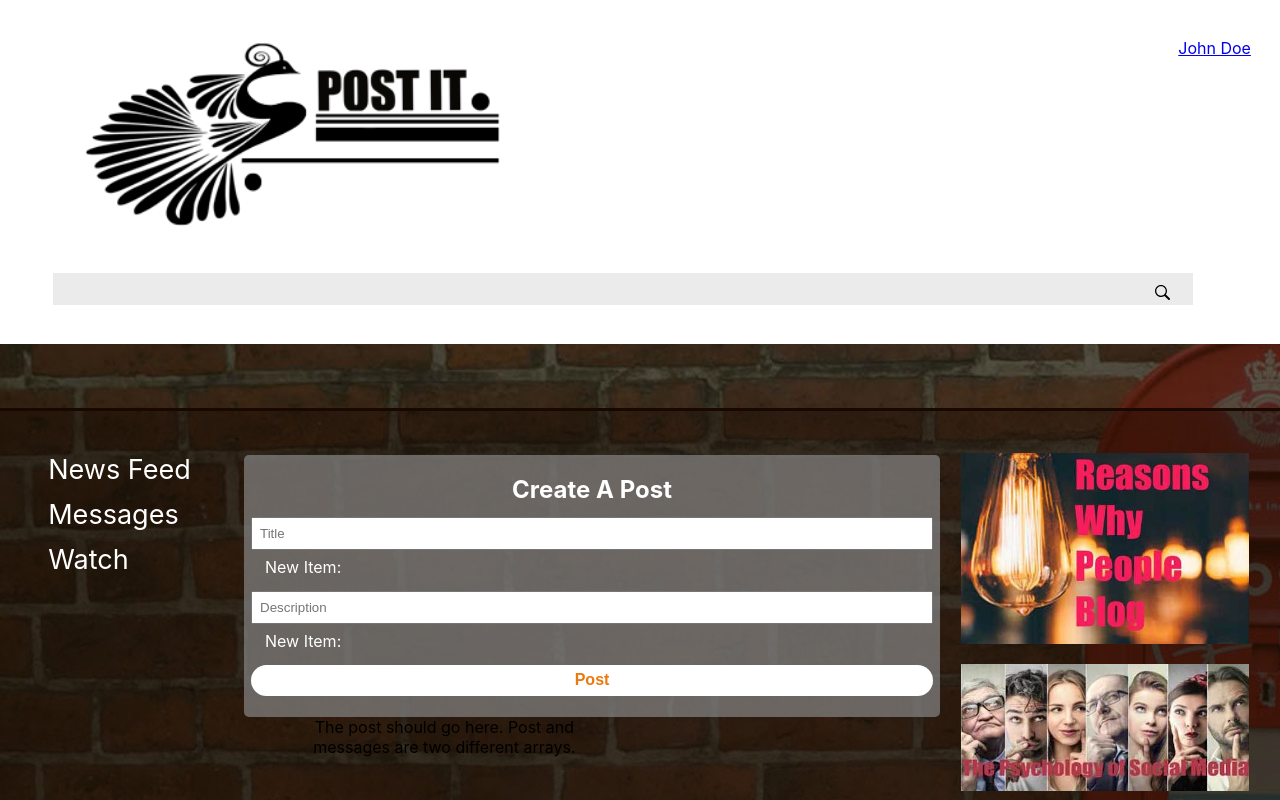
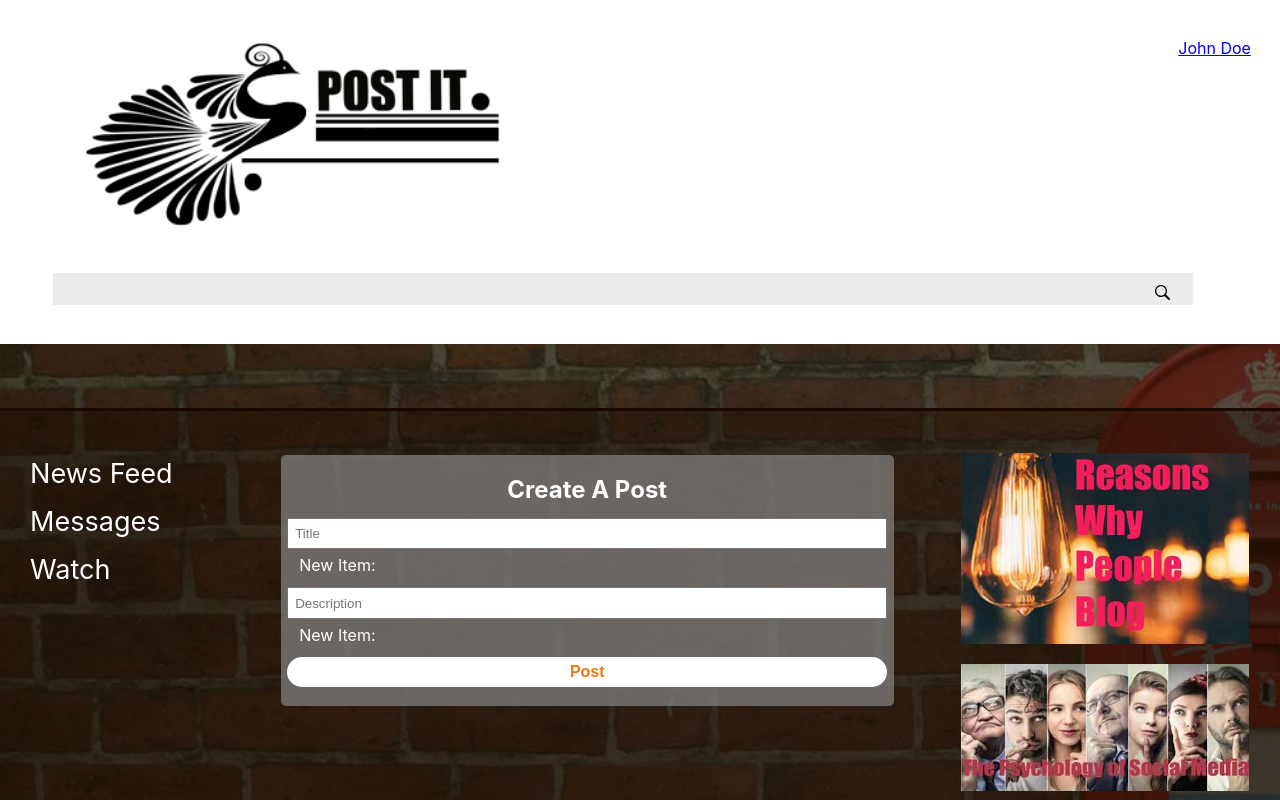
Before and after one commit to jenPlaza/postit, a React (Create React App) app: page / in a window 1280 px wide. Shown: the top 800 px of the page. Built offline with nearby package versions, Linux system fonts and the light colour scheme.

Commit message:
added user post to newsfeed page and pulled 10 results from randomUser.me messages page

```diff
--- a/src/App.js
+++ b/src/App.js
@@ -32,7 +32,7 @@ class App extends React.Component {
 					<Col xs={12} lg={2.5}>
 						<SideBarLeft />
 					</Col>
-					<Col xs={6.4} lg={6}>
+					<Col xs={12} lg={6}>
 						<Routes />
 					</Col>
 					<Col xs={12} lg={3.5}>
--- a/src/components/Routes.js
+++ b/src/components/Routes.js
@@ -30,7 +30,8 @@ export default Routes
 
 const styles ={
 	container:{
-		paddingRight:'3%',
 		marginTop:'3%',
+		marginLeft:'1%',
+		marginRight:'0.5%',
 	},
 }
--- a/src/components/listitems/ListItems.js
+++ b/src/components/listitems/ListItems.js
@@ -7,45 +7,23 @@ class ListItem extends React.Component {
 	state ={
 		postListing: []
 	}
-
 	removeItem = key => {
 		let postL = this.state.postListing
 			this.state.postListing.splice(key,1)
 		this.setState({postListing: this.state.postListing})
 		localStorage.setItem('postListing', JSON.stringify(postL))
 	}
-	componentDidMount(){
-	this.fetchData();
-}
-	fetchData(){
-	fetch('https://randomuser.me/api/0.8/?results=1&nat=us')
-		.then(results =>{
-		return results.json();
-	}).then(data =>{
-		let pList = data.results.map((use)=>{
-			return(
-				  <li key={this.props.id} style={styles.list}>
+	 render() {
+  return (
+		<li key={this.props.id} style={styles.list}>
 				<span>
 					<MdDelete style={styles.mdDelete} size={30} onClick={this.props.dlt}/>
 					<FaEdit style={styles.faEdit} size={30}/>
-				</span>
-				<span key={use.results}>
-				<p><b>Username:</b> {use.user.username}<br /><b>Email:</b> {use.user.email}<br/><b>Date:</b> {use.user.registered} - <b>Time:</b>{use.user.dob}</p>
-
 				</span>
 				<span style={styles.items}><b>{this.props.val.postTitle}</b></span><br />
 				<span style={styles.items}>{this.props.val.postDescription}</span>
 
 				</li>
-			)
-		})
-		this.setState({post:pList});
-		//console.log("state", this.state.post);
-	})
-}
-	 render() {
-  return (
-		<div>{this.state.post}</div>
   	);
   }
 }
@@ -54,7 +32,7 @@ export default ListItem
 
 const styles ={
 	list:{
-		width:'100%',
+		width:'90%',
 		height:'auto',
 		padding:'4%',
 		listStyleType:'none',
--- a/src/components/myForm/MyForm.js
+++ b/src/components/myForm/MyForm.js
@@ -1,24 +1,41 @@
 // JavaScript Document
 import React from 'react';
+import ListItem from '../listitems/ListItems';
 import Button from '../buttons/Button'
 
-const MyForm = props =>{
+//Smart Component
+class MyForm extends React.Component {
+	state ={
+		postListing: [],
+	}
+
+	handleSubmit = e => {
+	e.preventDefault();
+	 this.setState({
+	postListing:[...this.state.postListing, {postTitle:this.state.titleInput, postDescription:this.state.descriptionInput}]
+});
+e.target.reset()
+  }
+
+  render() {
+	  let list = this.state.postListing.map((element,i) => {
+		  return <ListItem key={i} val={element} dlt={()=>this.removeItem(i)}/>
+	  })
     return (
-		<div style={styles.container}>
-      	<form style={styles.myform} onSubmit={props.handleSubmit}>
+		<div>
+      	<form style={styles.myform} onSubmit={this.props.handleSubmit}>
 
 		<h2> Create A Post</h2>
-		<input type='text' style={styles.input} name='postTitle' value={props.postTitle} onChange={props.titleBind} placeholder="Title" required/>
-		<p style={styles.p}>New Item:{props.titleInput}</p>
-		<input type='text' style={styles.input} name='postDescription' value={props.postDescription} onChange={props.descriptionBind} placeholder="Description" required/>
-		<p style={styles.p}>New Item: {props.descriptionInput}</p>
+		<input type='text' style={styles.input} name='postTitle' value={this.props.postTitle} onChange={this.props.titleBind} placeholder="Title" required/>
+		<p style={styles.p}>New Item:{this.props.titleInput}</p>
+		<input type='text' style={styles.input} name='postDescription' value={this.props.postDescription} onChange={this.props.descriptionBind} placeholder="Description" required/>
+		<p style={styles.p}>New Item: {this.props.descriptionInput}</p>
 		<Button type='submit' btnText='Post'/>
       </form>
 		</div>
-    );
+		);
+	}
 }
-
-
 
 export default MyForm;
 
@@ -29,8 +46,7 @@ const styles ={
 		display:'flex',
 		flexDirection:'column',
 		borderRadius:'5px',
-		width:'205%',
-		marginLeft:'-9%',
+		width:'100%',
 	},
 	input:{
 		padding:'1%',
--- a/src/components/sidebarleft/SideBarLeft.js
+++ b/src/components/sidebarleft/SideBarLeft.js
@@ -27,7 +27,9 @@ export default SideBarLeft;
 
 const styles ={
 	container:{
-		width:'75%',
+		width:'90%',
+		height:'100%',
+		marginLeft:'5%',
 	},
 	btn:{
 		display:'block',
--- a/src/pages/Messages.js
+++ b/src/pages/Messages.js
@@ -1,35 +1,48 @@
 import React from 'react';
-import ListItem from '../components/listitems/ListItems';
-import { Row, Col } from 'react-grid-system';
+import {FaEdit} from 'react-icons/fa'
+import {MdDelete} from 'react-icons/md'
 
 //Smart Component
 class Messages extends React.Component {
 	state ={
-		postListing: [],
+		messageListing: []
 	}
 
 	removeItem = key => {
-		let postL = this.state.postListing
-			this.state.postListing.splice(key,1)
-		this.setState({postListing: this.state.postListing})
-		localStorage.setItem('postListing', JSON.stringify(postL))
+		let messageL = this.state.messageListing
+			this.state.messageListing.splice(key,1)
+		this.setState({messageListing: this.state.messageListing})
+		localStorage.setItem('messageListing', JSON.stringify(messageL))
 	}
 	componentDidMount(){
-		if(localStorage.getItem('postListing')){
-		let postL = JSON.parse(localStorage.getItem('postListing'))
-		this.setState({postListing:postL})
-	}
+	this.fetchData();
 }
-	render() {
-			let list = this.state.postListing.map((element,i) => {
-		  return <ListItem key={i} val={element} dlt={()=>this.removeItem(i)}/>
-	  })
+	fetchData(){
+	fetch('https://randomuser.me/api/0.8/?results=10&nat=us')
+		.then(results =>{
+		return results.json();
+	}).then(data =>{
+		let mList = data.results.map((use)=>{
+			return(
+				  <li key={this.props.id} style={styles.list}>
+				<span>
+					<MdDelete style={styles.mdDelete} size={30} onClick={this.props.dlt}/>
+					<FaEdit style={styles.faEdit} size={30}/>
+				</span>
+				<span key={use.results}>
+				<p><b>Username:</b> {use.user.username}<br /><b>Email:</b> {use.user.email}<br/><b>Date:</b> {use.user.registered} - <b>Time:</b>{use.user.dob}<br /><br />{use.user.sha256}</p>
+
+				</span>
+				</li>
+			)
+		})
+		this.setState({message:mList});
+		//console.log("state", this.state.message);
+	})
+}
+	 render() {
   return (
-	    	<Row  style={styles.container}>
-	  			<Col sm={12} style={styles.col}>
-					{list}
-	  			</Col>
-	  		</Row>
+		<div>{this.state.message}</div>
   	);
   }
 }
@@ -37,8 +50,25 @@ class Messages extends React.Component {
 export default Messages
 
 const styles ={
-		container:{
-		marginLeft:'-7%',
-		marginRight:'-3%',
-		},
+	list:{
+		width:'100%',
+		height:'auto',
+		padding:'4%',
+		listStyleType:'none',
+		marginTop:'3%',
+		marginLeft:'1%',
+		marginBottom:'3%',
+		background:'#B9B9B9',
+		borderRadius:'3px',
+		textAlign:'left',
+	},
+	items:{
+		marginLeft:'3%',
+	},
+	mdDelete:{
+		float:'right',
+	},
+	faEdit:{
+		float:'right',
+	},
 }
--- a/src/pages/NewsFeed.js
+++ b/src/pages/NewsFeed.js
@@ -1,74 +1,75 @@
 import React from 'react';
+import ListItem from '../components/listitems/ListItems';
 
 //grid system
 import { Row, Col } from 'react-grid-system';
 import MyForm from '../components/myForm/MyForm';
 
+/*function searchMe(search){
+	return function(searchTitle){
+		return searchTitle.postTitle.toLowerCase().includes(search.toLowerCase()) || !search
+		//return searchTitle.titleInput.includes(search) || !search
+	}
+}*/
 
-// function searchFor(search){
-// 	return function(searchTitle){
-// 		return searchTitle.postTitle.toLowerCase().includes(search.toLowerCase()) || !search
-// 	}
-// }
-
-//Smart Component
 class NewsFeed extends React.Component {
-	//declaring states
 	state ={
 		titleInput:'',
 		descriptionInput:'',
+		postTitle:'',
+		postDescription:'',
 		postListing: [],
 		search:'',
 	}
 
-	//save in local storage function
 	componentDidMount(){
-		if(localStorage.getItem('postListing')){
+if(localStorage.getItem('postListing')){
 		let postL = JSON.parse(localStorage.getItem('postListing'))
 		this.setState({postListing:postL})
 	}
 }
-
-	//add function
 	handleSubmit = e => {
-		e.preventDefault();
-		let postL = [...this.state.postListing, {postTitle:this.state.titleInput, postDescription:this.state.descriptionInput}]
+	e.preventDefault();
+	let postL = [...this.state.postListing, {postTitle:this.state.titleInput, postDescription:this.state.descriptionInput}]
+	localStorage.setItem('postListing', JSON.stringify(postL))
+	e.target.reset()
+  }
+	removeItem = key => {
+		let postL = this.state.postListing
+			this.state.postListing.splice(key,1)
+		this.setState({postListing: this.state.postListing})
 		localStorage.setItem('postListing', JSON.stringify(postL))
-		e.target.reset()
 	}
 
-	//Binding function to link real time while typing
+	//Make this global. You can write a function that will take the value based off the name attribute.
+	//Try to fix this for week 3
+
 	titleBind = e => {
 		this.setState({titleInput: e.target.value})
 	}
-
-	//Binding function to link real time while typing
 	descriptionBind = e => {
 		this.setState({descriptionInput: e.target.value})
 	}
 
-	//function to target search values
-	searchInfo = e =>{
+	/*searchInfo = e =>{
 	this.setState({search: e.target.value})
-	}
-
+}	*/
 	render() {
-		//const{search} = this.state
-		//loop through postListingArray
-	// 	let searchlist = this.state.postListing.filter(searchFor(search)).map((element,i) => {
-	// 		return <Search key={i} val={element}/>
-	// })
-
-	return (
-		<div style={styles.container}>
-			<Row style={styles.bodyRow}>
-				<Col sm={12} lg={7} style={styles.col} >
-					<div style={styles.divform}>
-						<MyForm style={styles.divform} titleBind={this.titleBind} titleInput={this.state.titleInput} descriptionBind={this.descriptionBind} descriptionInput={this.state.descriptionInput} handleSubmit={this.handleSubmit} />
+	/*	const{search} = this.state
+		let searchlist = this.state.postListing.filter(searchMe(search)).map((element,i) => {
+			  return <Search key={i} val={element}/>
+	  })*/
+			let list = this.state.postListing.map((element,i) => {
+		  return <ListItem key={i} val={element} dlt={()=>this.removeItem(i)}/>
+	  })
+return (
+		<div>
+			<Row>
+				<Col>
+					<div>
+						<MyForm titleBind={this.titleBind} titleInput={this.state.titleInput} descriptionBind={this.descriptionBind} descriptionInput={this.state.descriptionInput} handleSubmit={this.handleSubmit} />
+						{list}
 					</div>
-				</Col>
-				<Col sm={12} lg={7} style={styles.col} >
-					The post should go here. Post and messages are two different arrays.
 				</Col>
 				</Row>
 			</div>
@@ -77,89 +78,3 @@ class NewsFeed extends React.Component {
 }
 
 export default NewsFeed;
-
-const styles ={
-	// container:{
-	// 	backgroundImage: 'url(' + imgUrl + ')',
-	// 	height:'auto',
-	// 	overflow:'hidden',
-	// },
-	// headerRow:{
-	// 	padding:'2%',
-	// 	backgroundColor:'white',
-	// 	marginTop:'0',
-	// 	width:'100%',
-	// },
-	// searchRow:{
-	// paddingLeft:'2%',
-	// paddingRight:'2%',
-	// paddingBottom:'2%',
-	// backgroundColor:'white',
-	// justifyContent:'center',
-	// },
-	// bodyRow:{
-	// 	marginTop:'5%',
-	// 	marginBottom:'3%',
-	// 	paddingTop:'2%',
-	// 	paddingBottom:'3%',
-	// 	textAlign:'center',
-	// 	backgroundColor:'rgba(24, 8, 0, 0.4)',
-	// 	border:'3px solid rgba(24, 8, 0)',
-	// },
-	// mainRow:{
-	// 	marginTop:'3%',
-	// 	marginBottom:'3%',
-	// 	paddingTop:'2%',
-	// 	paddingBottom:'3%',
-	// 	textAlign:'center',
-	// 	backgroundColor:'rgba(24, 8, 0, 0.4)',
-	// 	border:'3px solid rgba(24, 8, 0)',
-	// },
-	// footerRow:{
-	// 	backgroundColor:'white',
-	// },
-	// col:{
-	// 	height:'auto',
-	// 	padding:'1%',
-	// },
-	// logo:{
-	// 	float:'left',
-	// 	marginTop:'0%',
-	// },
-	// avatar:{
-	// 	float:'right',
-	// 	marginRight:'3%',
-	// },
-	// p:{
-	// 	display:'none',
-	// },
-	// search:{
-	// 	height:'32px',
-	// 	backgroundColor:'rgba(231, 231, 231, 0.8)',
-	// 	marginTop:'13%',
-	// },
-	// searchL:{
-	// color:'grey',
-	// listStyleType:'none',
-	// marginTop:'3%',
-	// },
-	// goS:{
-	// 	float:'right',
-	// 	marginTop:'-3%',
-	// 	marginRight:'2%',
-	// },
-	// 	divSBLeft:{
-	// 	height:'100%',
-	// 	border:'3px solid rgba(135, 135, 135)',
-	// 	borderRadius:'5px',
-	// },
-	// 	divform:{
-	// 	height:'auto',
-	// 	backgroundColor:'rgba(135, 135, 135, 0.6)',
-	// },
-	// 	divSBRight:{
-	// 	height:'100%',
-	// 	border:'3px solid rgba(135, 135, 135)',
-	// 	borderRadius:'5px',
-	// },
-}
```
